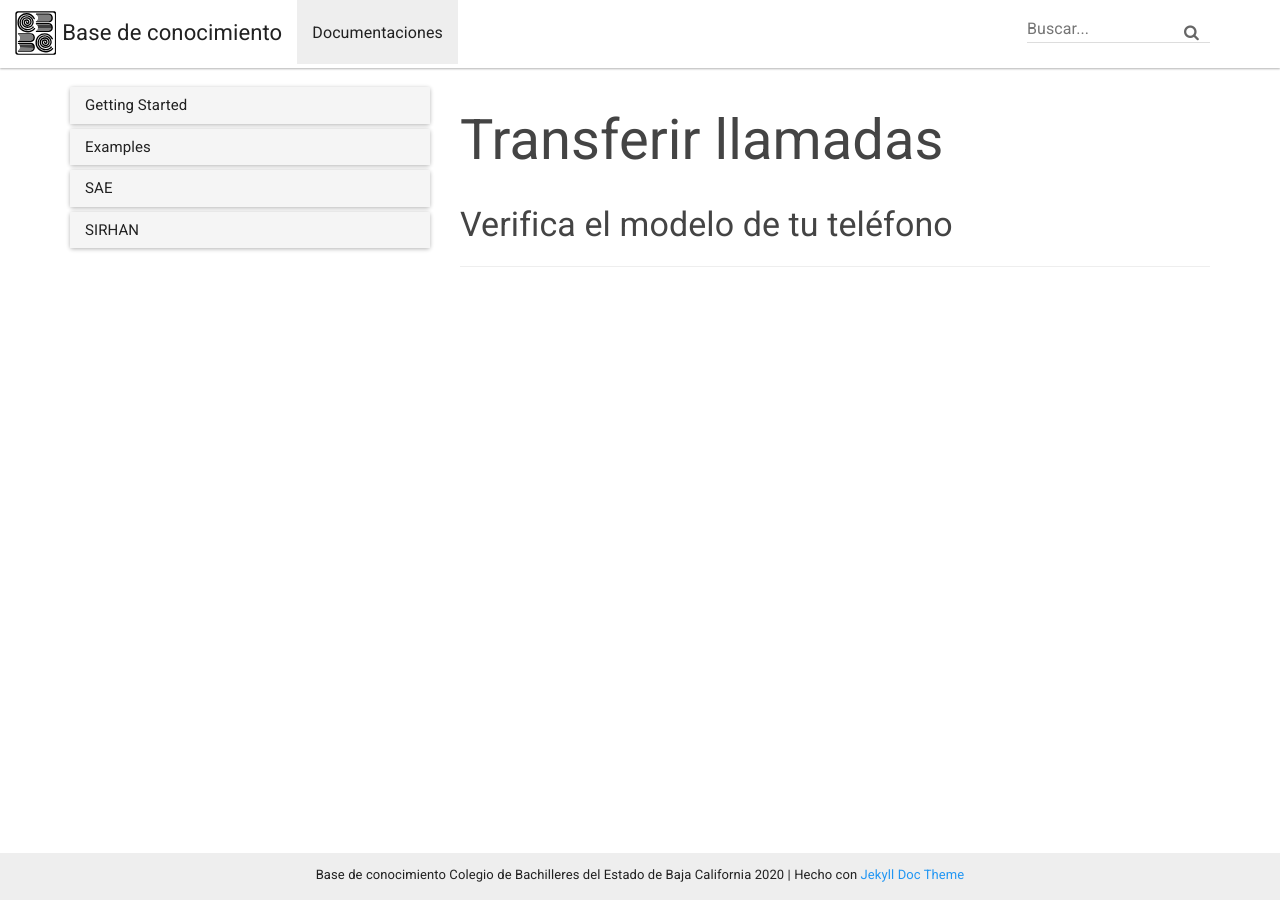
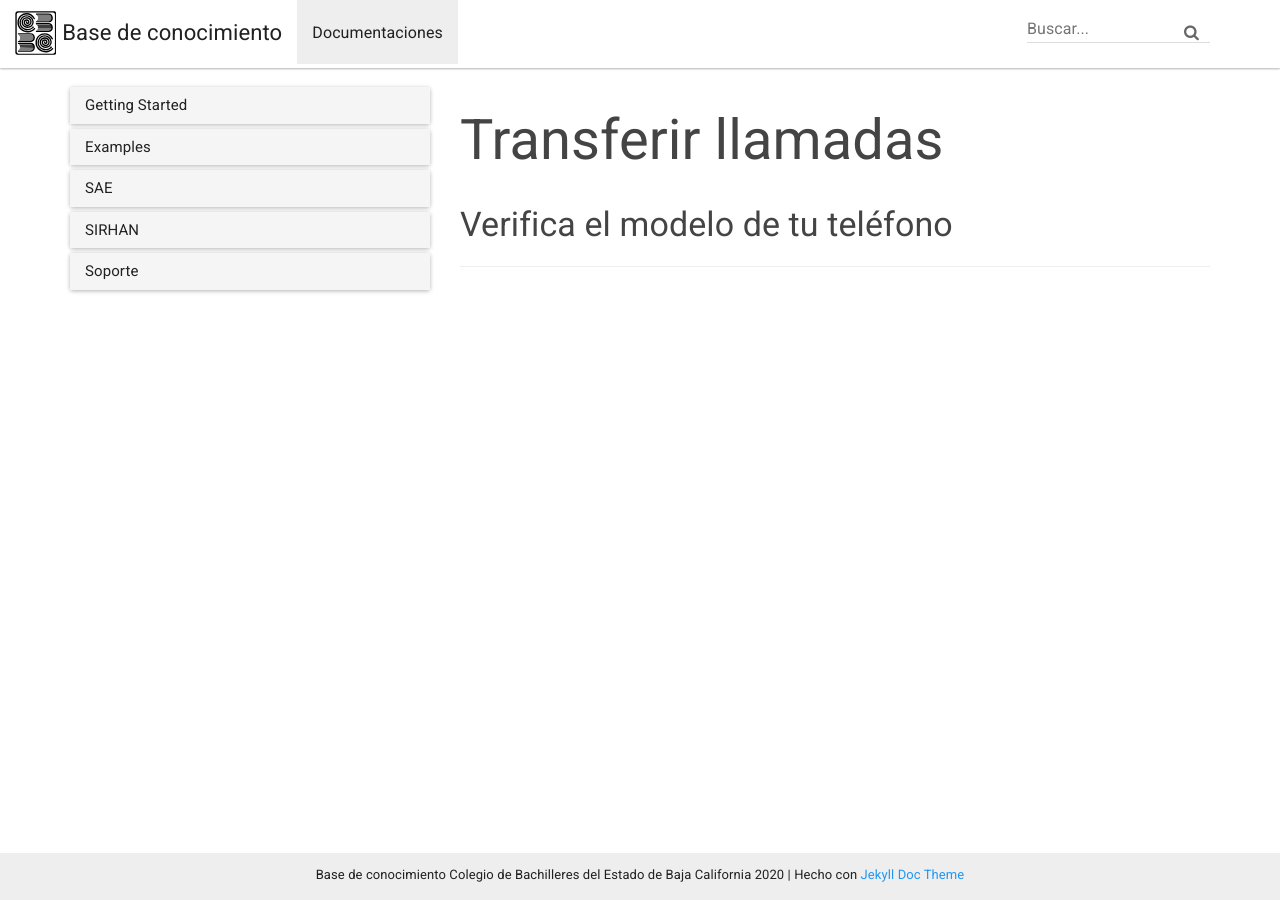
Before and after one commit to CoBachBC/centrodeayuda, a Jekyll site: the page built from docs/_docs/soporte/transferenciaLlamadas.md, in a window 1280 px wide. Built offline with Jekyll 4.4.1, drawn with Linux system fonts in a browser that asks for light colours.

Commit message:
Update docs.yml

```diff
--- a/docs/_data/docs.yml
+++ b/docs/_data/docs.yml
@@ -17,4 +17,7 @@
 - title: SIRHAN
   docs:
   - usuarioSirhan
+
+- title: Soporte
+  docs:
   - transferenciaLlamadas
```
